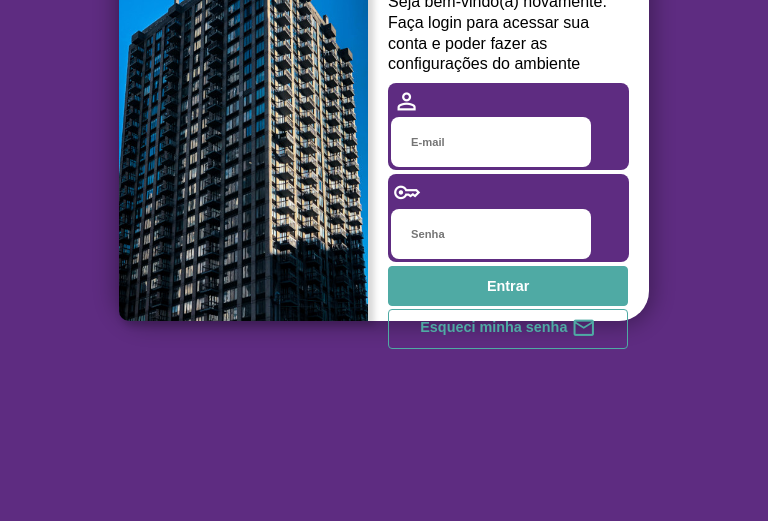
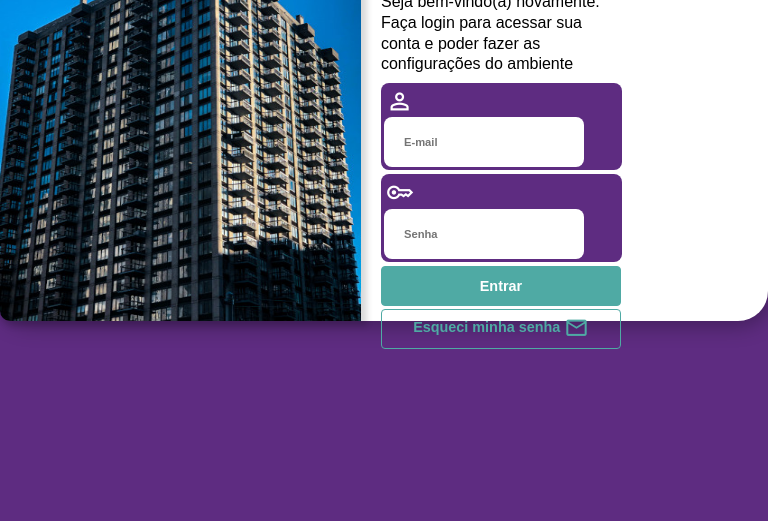
Before and after one commit to rafaellopesss/Meus-Projetos, a plain HTML site: page tela-login/index.html in a window 768 px wide. Shown: the part 279-800 px from the top of the page. Drawn offline with nearby package versions, Linux system fonts and the light colour scheme.

Commit message:
atualizar

```diff
--- a/tela-login/estilos/mediaqueries.css
+++ b/tela-login/estilos/mediaqueries.css
@@ -1,12 +1,12 @@
 @charset "UTF-8";
 
 
-@media screen and (min-width: 368px) and (max-width: 768px) {
+@media screen and (min-width: 768px) and (max-width: 992px) {
 
 
 
     main {
-        width: 530px;
+        width: 768px;
         height: 400px;
         display: flex;
     }
```
